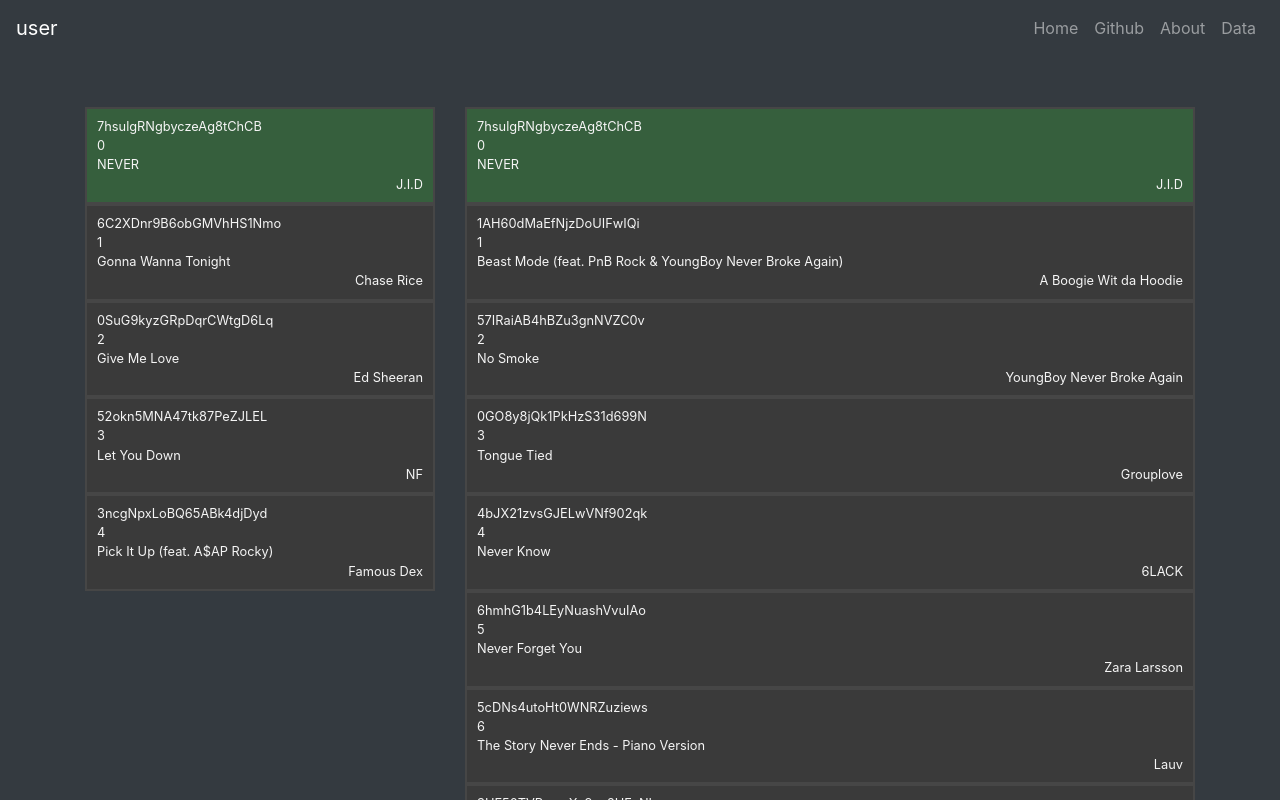
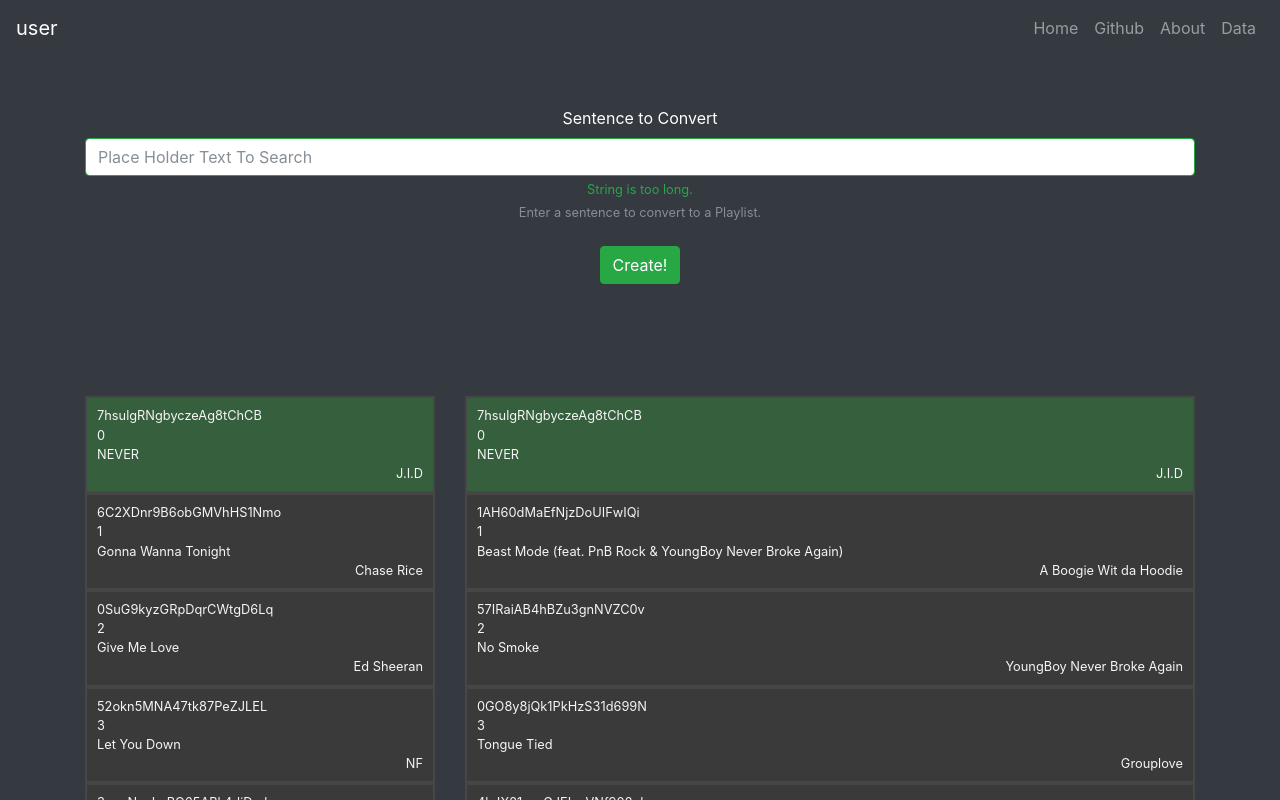
Before and after one commit to ij2872/PlaylistByString, a React (Create React App) app: page / in a window 1280 px wide. Shown: the top 800 px of the page. Built offline with nearby package versions, Linux system fonts and the light colour scheme.

Commit message:
Add
Added SearchForm Component
Basic functionality

```diff
--- a/src/App.js
+++ b/src/App.js
@@ -10,7 +10,7 @@
 import DisplayBarContainer from './components/DisplayBarContainer';
 import MusicService from './MusicService';
 import DisplayBar from './components/DisplayBar';
-
+import SearchForm from './components/SearchForm';
 
 
 class App extends Component {
@@ -155,21 +155,8 @@
           <Row>
             {/* Search Bar */}
             <Col xs="12">
-
-
-              {/*<Form>
-                <FormGroup row>
-                  <InputGroup>
-                    <InputGroupAddon addonType="prepend">Enter String</InputGroupAddon>
-                    <Input id="user-search"/>
-                    <InputGroupAddon addonType="append">
-                      <Button color="success">Create!</Button>
-                    </InputGroupAddon>
-                  </InputGroup>
-                </FormGroup>
-              </Form>*/}
-
-
+              <SearchForm formId="2">
+              </SearchForm>
             </Col>
 
             {/* Song List Container */}
--- /dev/null
+++ b/src/components/SearchForm.js
@@ -0,0 +1,90 @@
+import React, { Component } from 'react';
+
+import {Input, Form, Button,
+        FormGroup, Label, FormFeedback, FormText
+        } from 'reactstrap';
+// Add Later:
+
+// const formSubmit = props => (e) => {
+//     e.preventDefault();
+//     console.log(`Text in form: ${e.target.searchBar.value}`);
+// }
+
+
+
+class SearchForm extends Component{
+    constructor(props){
+        super(props);
+
+        this.state = {
+            formText: "",
+            isValidText: true
+        };
+
+        this.formSubmit = this.formSubmit.bind(this);
+        this.handleChange = this.handleChange.bind(this);
+        this.validateData = this.validateData.bind(this);
+    }
+
+    formSubmit(e){
+        e.preventDefault();
+
+        // If query is valid, create magic
+        if(this.validateData(this.state.formText)){
+            //@TODO
+            //  -Use Music Service to refresh data
+        }
+    }
+
+    handleChange(e){
+
+        // Validate data while user types
+        if(!this.validateData(e.target.value)){
+            // Not Valid data
+            this.setState({isValidText: false});
+        } else {
+            this.setState({isValidText: true});
+        }
+
+        this.setState({formText: e.target.value});
+    }
+
+
+    // Validates data. Used on change and on submit.
+    // @TODO test for malic. input or ".,/;'[]=-+_|\"
+    validateData(str){
+        if(str.length > 150){
+            return false;
+        }
+
+        return true;
+    }
+
+    render(){
+        this.props.children
+        return(
+            <div>
+                <Form onSubmit={this.formSubmit}>
+                    <FormGroup>
+                        <Label for="searchBar">Sentence to Convert</Label>
+                        <Input valid={this.state.isValidText} name="searchBar" placeholder="Place Holder Text To Search"
+                            className="searchBar" value={this.state.formText} onChange={this.handleChange} autoComplete="off"/>
+                        <FormFeedback valid={this.state.isValidText}>String is too long.</FormFeedback>
+                        <FormText>Enter a sentence to convert to a Playlist.</FormText>
+                        <br/>
+                        <Button color="success">Create!</Button>
+                    </FormGroup>
+
+                </Form>
+                <br/>
+                <br/>
+                <br/>
+                <br/>
+            </div>
+        );
+    }
+}
+
+
+
+export default SearchForm;
```
Also changed, not shown: src/notes.txt (deleted).
